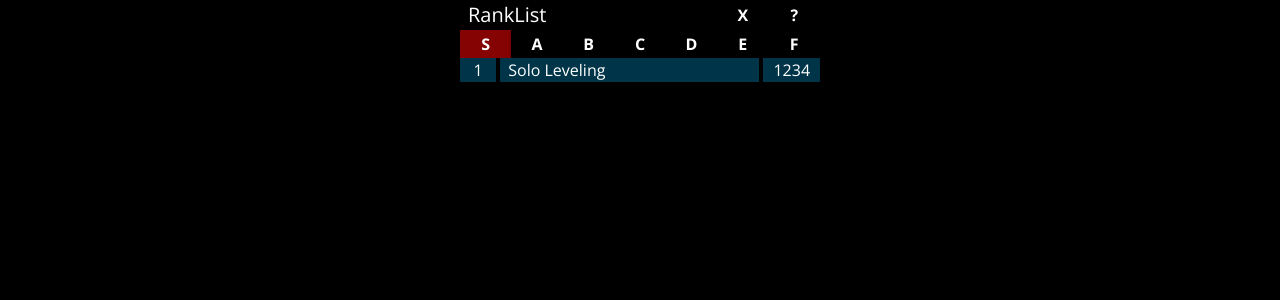
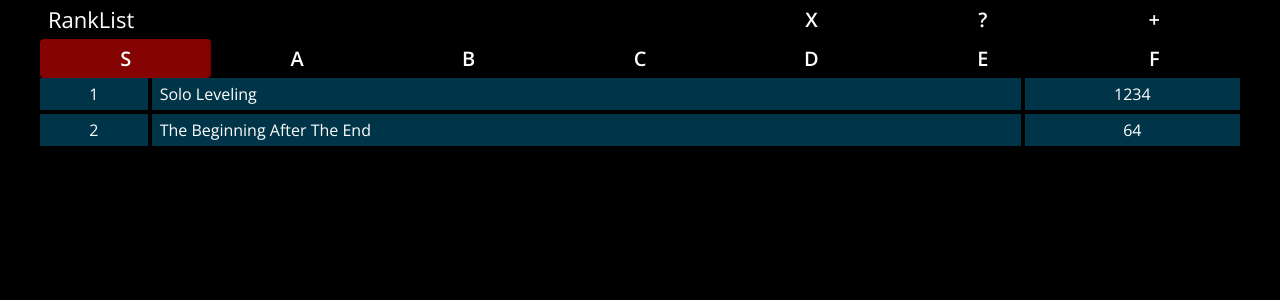
Before and after one commit to TetrisBattle/RankList, a React (Create React App) app: page /Home in a window 1280 px wide. Shown: the top 300 px of the page. Built offline with nearby package versions, Linux system fonts and the light colour scheme.

Commit message:
Style buttons and list items

```diff
--- a/src/pages/Home.tsx
+++ b/src/pages/Home.tsx
@@ -20,11 +20,11 @@
 				<Button
 					onClick={() => setActivePAge(text)}
 					sx={{
-						borderRadius: 0,
-						width: 1 / 7,
-						minWidth: 'unset',
-						p: 0,
-						m: 0,
+						flex: 1,
+						minWidth: 30,
+						fontSize: 20,
+						fontWeight: 600,
+						p: 0.25,
 						bgcolor: (theme) =>
 							activePage === text
 								? theme.palette.primary.main
@@ -39,13 +39,29 @@
 		return (
 			<Box>
 				<Box sx={{ display: 'flex' }}>
-					<Typography sx={{ flex: 1, pl: 1, fontSize: 20 }}>
-						RankList
-					</Typography>
-					<PageButton text={'X'} />
-					<PageButton text={'?'} />
+					<Box
+						sx={{
+							display: 'flex',
+							flex: 4,
+							alignItems: 'center',
+						}}
+					>
+						<Typography
+							sx={{
+								pl: 1,
+								fontSize: 22,
+							}}
+						>
+							RankList
+						</Typography>
+					</Box>
+					<Box sx={{ display: 'flex', flex: 3 }}>
+						<PageButton text={'X'} />
+						<PageButton text={'?'} />
+						<PageButton text={'+'} />
+					</Box>
 				</Box>
-				<Box>
+				<Box sx={{ display: 'flex', width: 1 }}>
 					<PageButton text={'S'} />
 					<PageButton text={'A'} />
 					<PageButton text={'B'} />
@@ -58,35 +74,47 @@
 		)
 	}
 
-	const ListItem = () => {
+	const ListItem = ({
+		counter,
+		name,
+		chapter,
+	}: {
+		counter: number
+		name: string
+		chapter: string
+	}) => {
 		return (
 			<Stack
 				direction={'row'}
-				gap={.5}
+				gap={0.5}
 				sx={{
 					width: 1,
 					justifyContent: 'center',
-					pt: 0,
-					pb: 0.5,
 					'& .MuiListItemText-root': {
 						bgcolor: (theme) => theme.palette.secondary.main,
 						mt: 0,
-						paddingInline: 1,
 					},
 				}}
 			>
-				<ListItemText primary={1} sx={{ flex: 1, textAlign: 'center' }} />
-				<ListItemText primary='Solo Leveling' sx={{ flex: 12 }} />
-				<ListItemText primary={1234} sx={{ flex: 2, textAlign: 'center' }} />
+				<ListItemText primary={counter} sx={{ flex: 1, textAlign: 'center' }} />
+				<ListItemText primary={name} sx={{ flex: 8, pl: 1 }} />
+				<ListItemText primary={chapter} sx={{ flex: 2, textAlign: 'center' }} />
 			</Stack>
 		)
 	}
 
 	return (
-		<Box sx={{ maxWidth: 360, marginInline: 'auto' }}>
+		<Box sx={{ maxWidth: 1200, marginInline: 'auto' }}>
 			<TopBar />
-			<List sx={{ m: 0, p: 0 }}>
-				<ListItem />
+			<List
+				sx={{ m: 0, p: 0, '& .MuiListItemText-root': { paddingBlock: 0.5 } }}
+			>
+				<ListItem counter={1} name={'Solo Leveling'} chapter={'1234'} />
+				<ListItem
+					counter={2}
+					name={'The Beginning After The End'}
+					chapter={'64'}
+				/>
 			</List>
 		</Box>
 	)
```
